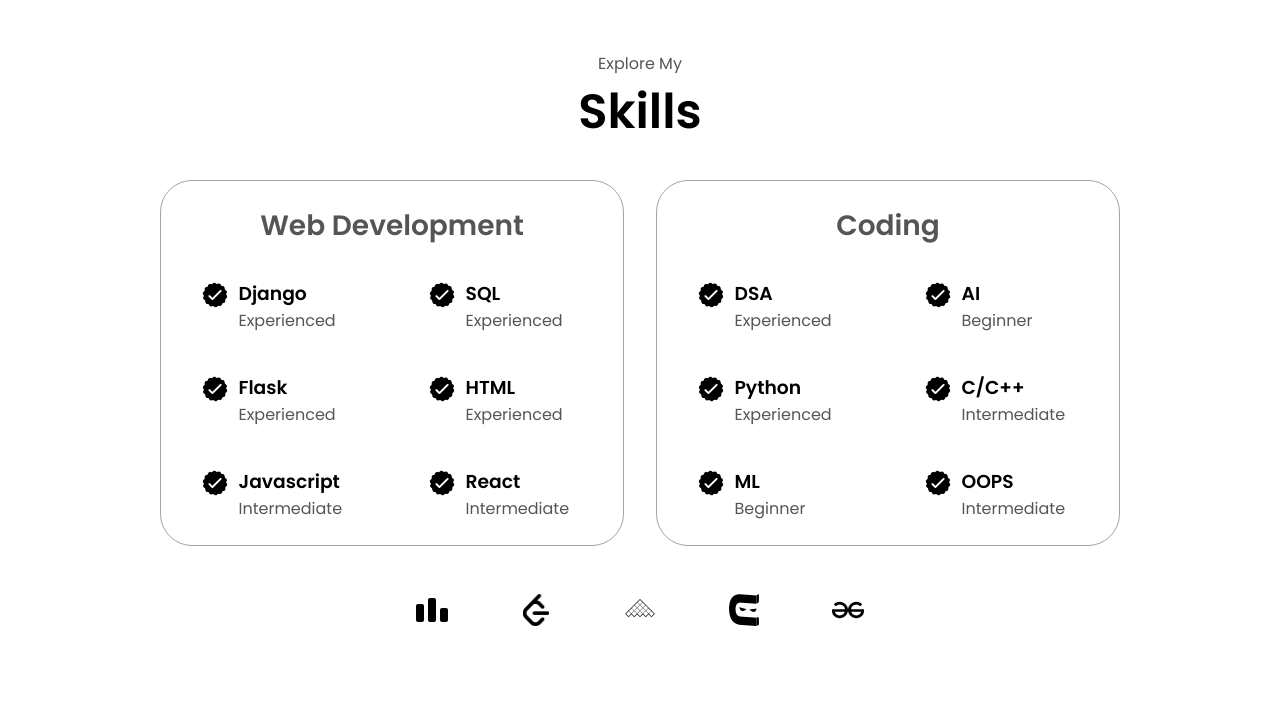
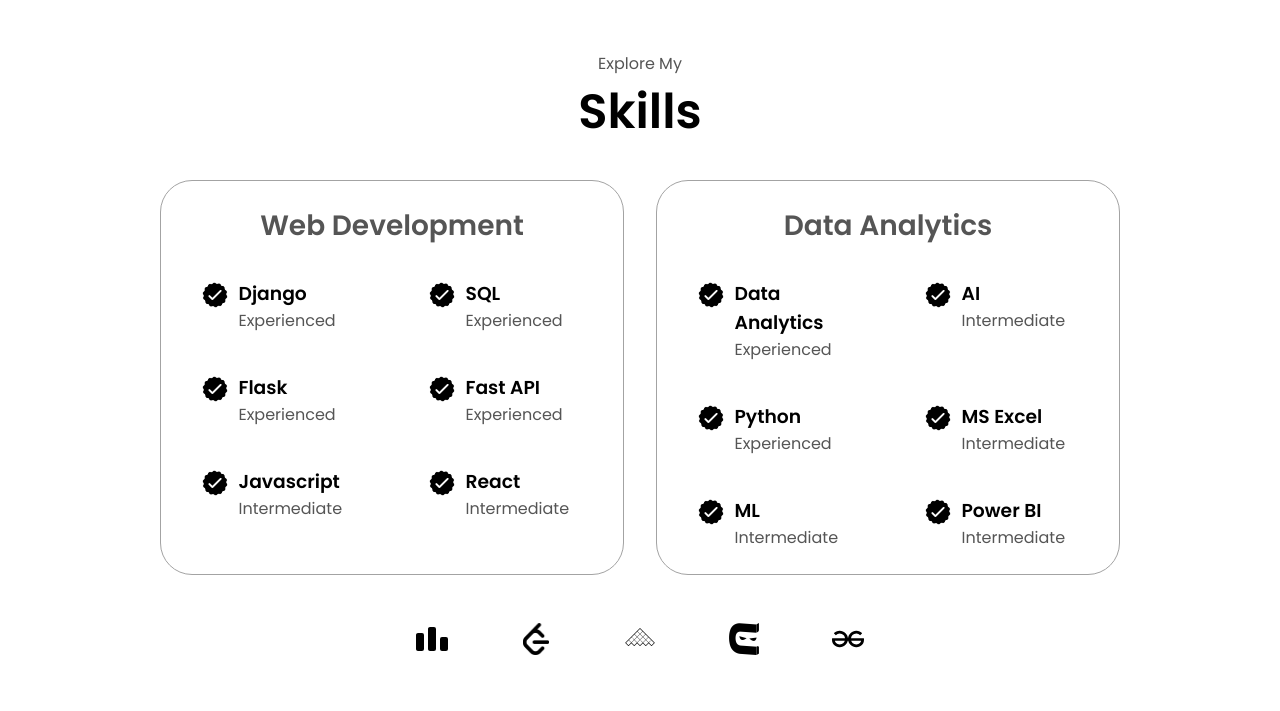
Before and after one commit to psychoviper/portfolio, a plain HTML site: page index.html in a window 1280 px wide. Shown: the part 2390-3101 px from the top of the page. Drawn offline with Linux system fonts and the light colour scheme.

Commit message:
Update index.html

```diff
--- a/index.html
+++ b/index.html
@@ -107,7 +107,7 @@
                 class="icon"
               />
               <h3>Experience</h3>
-              <p>Quant Analyst <br />Futures First</p>
+              <p>Associate <br />ZS</p>
             </div>
           </div>
           <div class="text-container">
@@ -148,7 +148,7 @@
               </button>
               <button
                 class="btn btn-color-2 project-btn"
-                onclick="location.href='https://automation.sbhmprksh.in/'"
+                onclick="location.href='https://iel.iitmandi.ac.in/'"
               >
                 Live Demo
               </button>
@@ -173,7 +173,7 @@
               </button>
               <button
                 class="btn btn-color-2 project-btn"
-                onclick="location.href='https://epilynx.sbhmprksh.in/'"
+                onclick="location.href='https://iel.iitmandi.ac.in/about'"
               >
                 Live Demo
               </button>
@@ -288,7 +288,7 @@
                   class="icon"
                 />
                 <div>
-                  <h3>HTML</h3>
+                  <h3>Fast API</h3>
                   <p>Experienced</p>
                 </div>
               </article>
@@ -317,7 +317,7 @@
             </div>
           </div>
           <div class="details-container">
-            <h2 class="experience-sub-title">Coding</h2>
+            <h2 class="experience-sub-title">Data Analytics</h2>
             <div class="article-container">
               <article>
                 <img
@@ -326,7 +326,7 @@
                   class="icon"
                 />
                 <div>
-                  <h3>DSA</h3>
+                  <h3>Data Analytics</h3>
                   <p>Experienced</p>
                 </div>
               </article>
@@ -338,7 +338,7 @@
                 />
                 <div>
                   <h3>AI</h3>
-                  <p>Beginner</p>
+                  <p>Intermediate</p>
                 </div>
               </article>
               <article>
@@ -359,7 +359,7 @@
                   class="icon"
                 />
                 <div>
-                  <h3>C/C++</h3>
+                  <h3>MS Excel</h3>
                   <p>Intermediate</p>
                 </div>
               </article>
@@ -371,7 +371,7 @@
                 />
                 <div>
                   <h3>ML</h3>
-                  <p>Beginner</p>
+                  <p>Intermediate</p>
                 </div>
               </article>
               <article>
@@ -381,7 +381,7 @@
                   class="icon"
                 />
                 <div>
-                  <h3>OOPS</h3>
+                  <h3>Power BI</h3>
                   <p>Intermediate</p>
                 </div>
               </article>
@@ -423,7 +423,7 @@
             alt="Email icon"
             class="icon contact-icon email-icon"
           />
-          <p><a href="mailto:b20015@students.iitmandi.ac.in">@gmail.com</a></p>
+          <p><a href="mailto:muhammad.sufi1601@gmail.com">@gmail.com</a></p>
         </div>
         <div class="contact-info-container">
           <img
```
